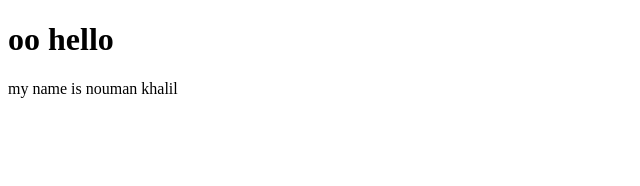
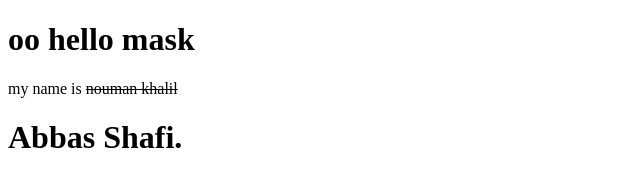
Before and after one commit to nomiikhan103/bootcampsample, a plain HTML site: page index.html in a window 1280 px wide. Shown: the whole page, without its empty margins (0-640 px from the left). Drawn offline with Linux system fonts and the light colour scheme.

Commit message:
updated index.html

```diff
--- a/index.html
+++ b/index.html
@@ -6,7 +6,7 @@
     <title>Document</title>
 </head>
 <body>
-    <h1>oo hello</h1>
-    <p>my name is nouman khalil</p>
+    <h1>oo hello mask</h1>
+    <p>my name is <s>nouman khalil</s><h1>Abbas Shafi.</h1></p>
 </body>
 </html>
```
